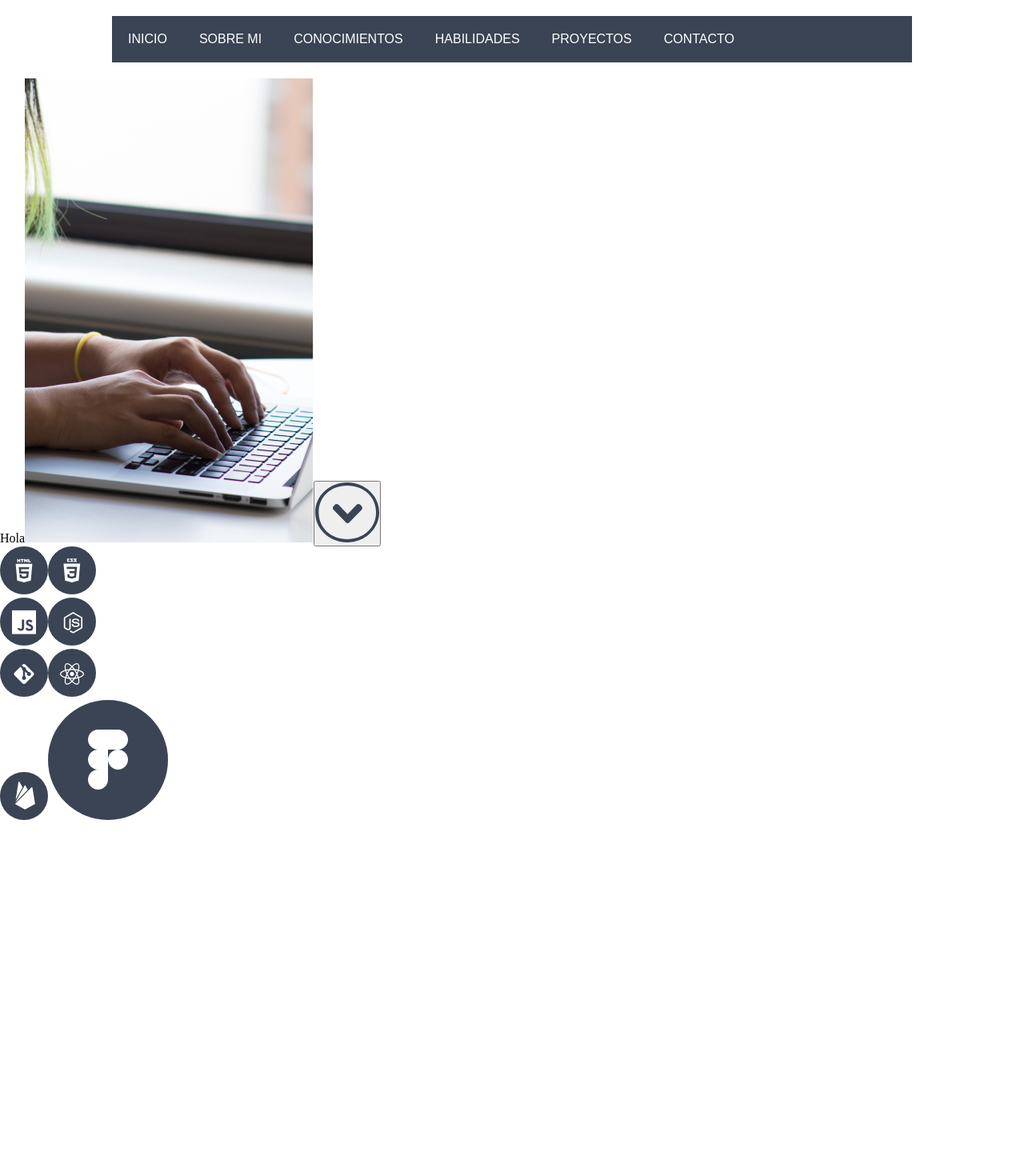
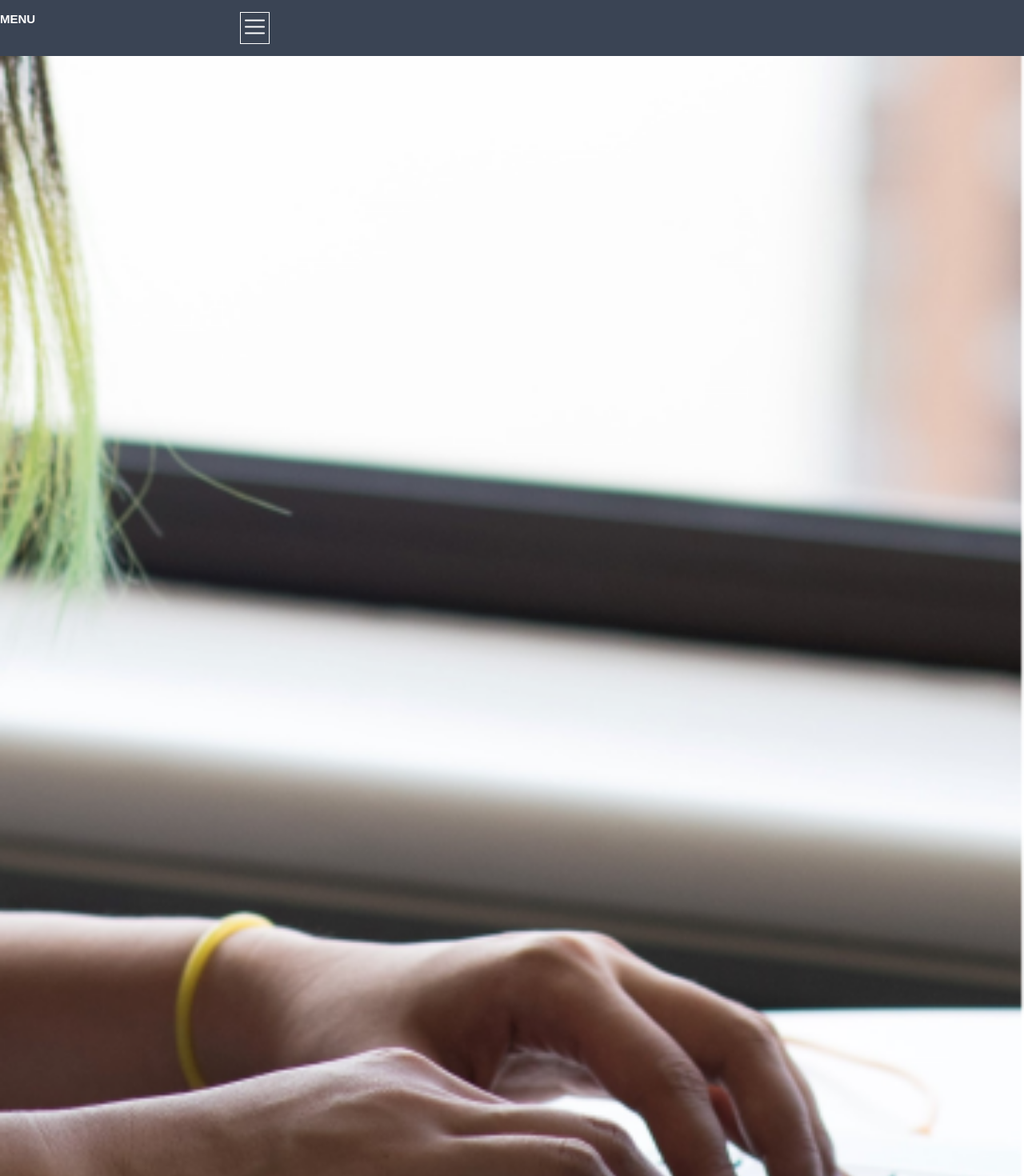
Before and after one commit to silvanarl/portafolio, a React app: page / in a window 1280 px wide. Shown: the top 1470 px of the page at 80% size. Before the commit the page ends 1029 px from the top, so only its background shows below. Built offline with nearby package versions, Linux system fonts and the light colour scheme; a web font is replaced by a local one.

Commit message:
trabajando mobile first

```diff
--- a/src/style.scss
+++ b/src/style.scss
@@ -11,10 +11,17 @@ body{
     background-color: $white;
 }
 .flex{
-    display: flex;
+    display: $flex;
+}
+.end{
+    align-items: flex-end;
+}
+.row{
+    flex-direction: row;
 }
 header {
     width: 100%;
+    position: fixed;
     nav {
         width: 80%;
         max-width: 1000px;
@@ -36,29 +43,9 @@ header {
         }
     }
 }
-a:hover{
-background:rgb(197, 196, 196);
-color: rgb(27, 27, 27);
-font-weight: bold;
-}
-.icon-menu{
-    width: 25px;
-}
-.div-btn-menu {
-    display: none;
-}
-.btn-menu{
-    border:none;
-    background-color: transparent;
-    cursor: pointer;
-    position: absolute;
-    padding: 5px;
-    border: $white solid 1px;
-    left: 300px;
-}
-@media screen and (max-width:800px){
+
 header nav{
-        width: 80%;
+    width: 60%;
     height: 100%;
     margin:0;
     position: fixed;
@@ -78,7 +65,7 @@ font-weight: bold;
     width: 100%;
     height: 40px;
     background: $blue;
-        padding: 15px;
+    padding: 15px 0 15px 0;
     // -webkit-box-sizing: border-box;
     // -moz-box-sizing: border-box;
     // box-sizing: border-box;
@@ -90,4 +77,40 @@ font-weight: bold;
     font-weight: bold;
     color: $white;
 }
+.homeBackground{
+    width: 100%;
+    height: 70%;
 }
+.initBtn{
+    border: none;
+    background-color: transparent;
+}
+
+
+a:hover{
+background:rgb(197, 196, 196);
+color: rgb(27, 27, 27);
+font-weight: bold;
+}
+.icon-menu{
+    width: 25px;
+}
+.div-btn-menu {
+    display: block;
+}
+.btn-menu{
+    border:none;
+    background-color: transparent;
+    cursor: pointer;
+    position: absolute;
+    padding: 5px;
+    border: $white solid 1px;
+    left: 300px;
+}
+.iconBlueKnow{
+    width: 60px;
+    height: 60px;
+}
+// @media screen and (min-width:900px){
+
+// }
```
Lines whose indentation alone changed are shown as unchanged.
